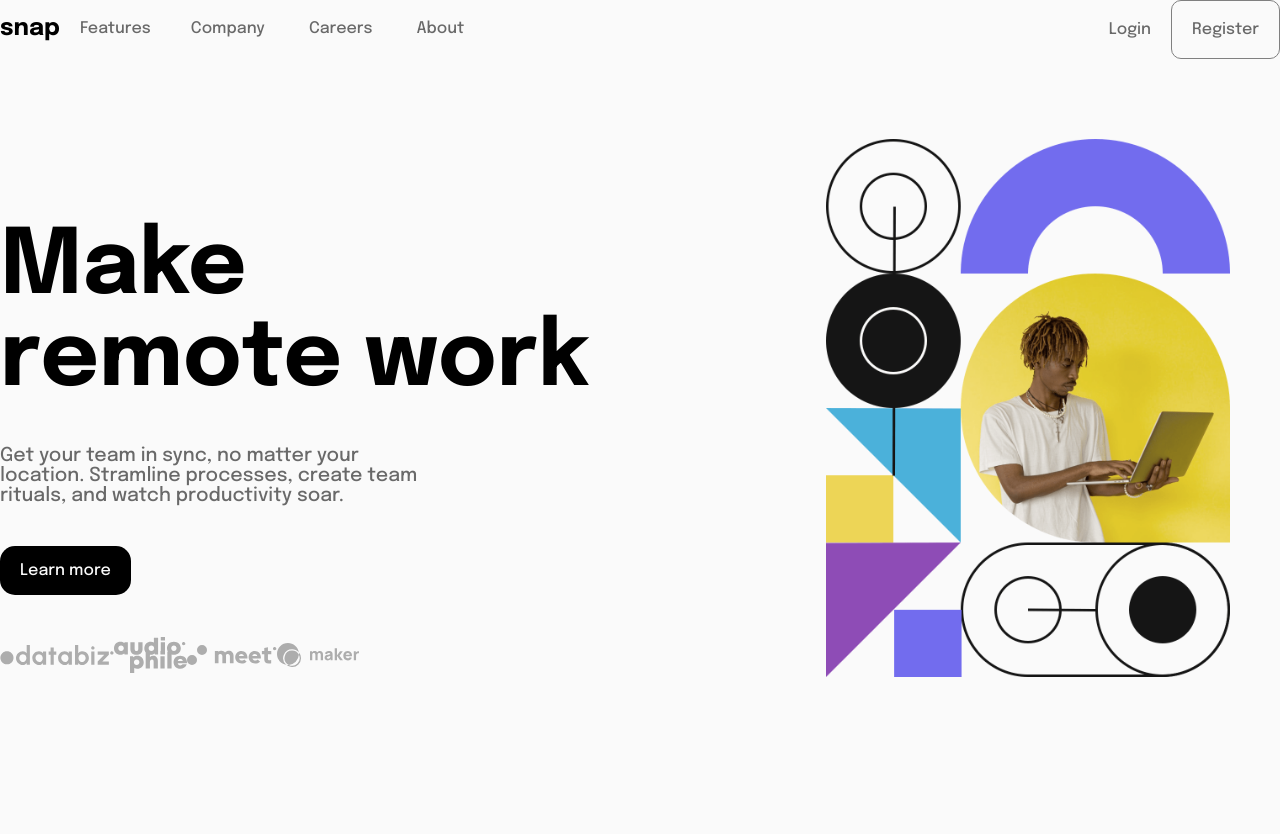
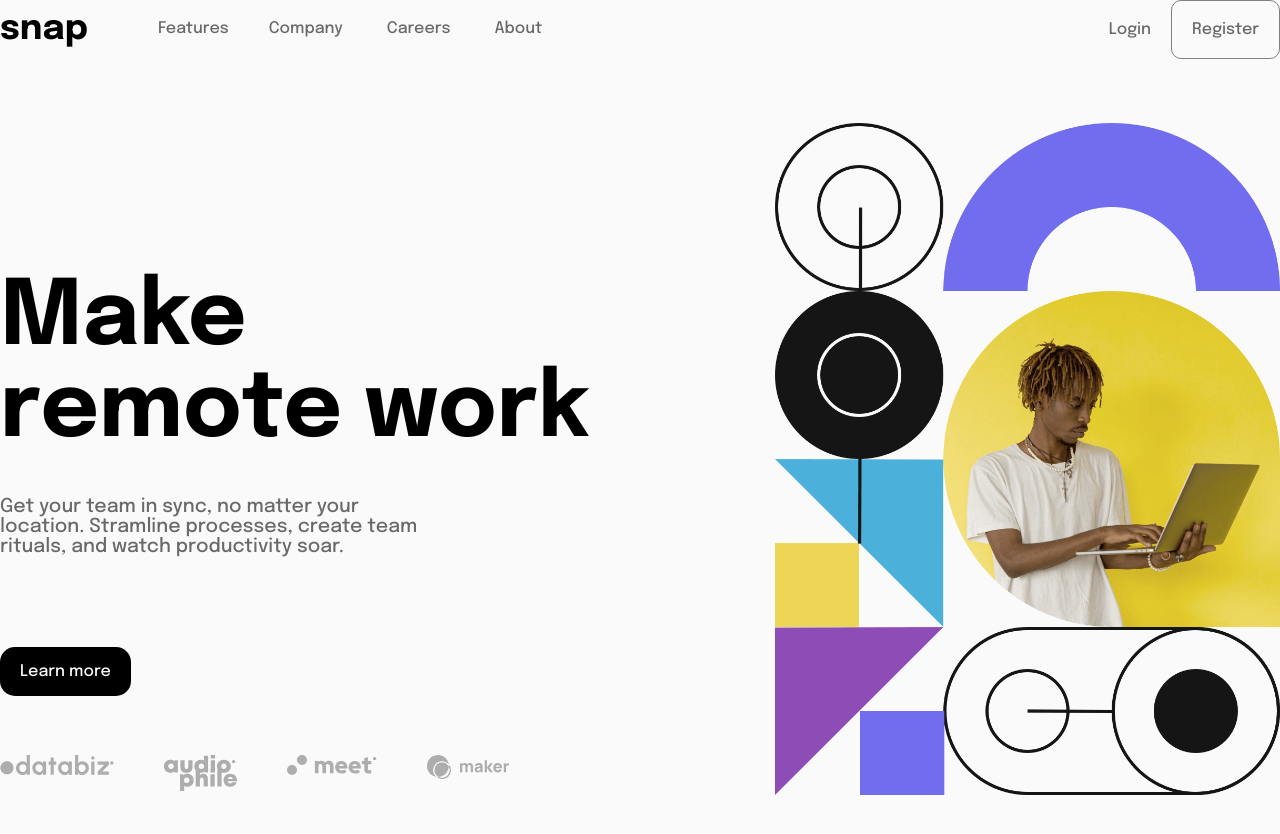
Before and after one commit to steeven-js/Challenge4-Intro-section-with-dropdown-navigation, a plain HTML site: page index.html in a window 1280 px wide. Before the commit the page ends 800 px from the top, so only its background shows below. Drawn offline with Linux system fonts and the light colour scheme.

Commit message:
first commit

```diff
--- a/Css/challenge4.css
+++ b/Css/challenge4.css
@@ -19,8 +19,10 @@ body {
 
 #content_desktop {
     display: flex;
+    align-items: center;
     justify-content: center;
-    align-items: center;
+    flex-direction: column;
+    height: 100%;
 }
 
 #mobile_header {
@@ -39,8 +41,12 @@ header {
 }
 
 .navbar {
-    overflow: hidden;
-    width: 100%;
+    /* overflow: hidden; */
+    width: 1700px;
+    /* display: flex; */
+    /* justify-content: center; */
+    /* align-items: center; */
+    margin: auto;
 }
 
 .navbar a {
@@ -65,14 +71,19 @@ header {
     align-items: center;
 }
 
+.navbar h1 {
+    margin-right: 50px;
+    font-size: 2.2rem;
+}
+
 .desktop_Register {
     border: 1px solid gray;
     border-radius: 10px;
 }
 
 .dropdown1 {
-float: left;
-overflow: hidden;
+    float: left;
+    overflow: hidden;
 }
 
 .dropdown1 .dropbtn { /* Ici button et les a onr les mêmes proprités*/
@@ -126,20 +137,22 @@ overflow: hidden;
 
 .container {
     margin: 0 auto;
-    margin-top: 80px;
     max-width: 1400px;
     position: relative;
-
     display: flex;
     justify-content: center;
-    align-items: center;
+    align-items: flex-start;
+    /* border: 1px solid red; */
+
 }
 
 .left_info {
-    display: flex;
+    /* display: flex; */
     flex-direction: column;
-    justify-content: center;
+    justify-content: space-evenly;
     align-items: flex-start;
+    /* padding-left: 150px; */
+    height: 100%;
 }
 
 .right_img {
@@ -147,17 +160,18 @@ overflow: hidden;
     flex-direction: column;
     justify-content: center;
     align-items: center;
+    /* width: 1500px; */
 }
 
 .right_img img {
     display: block;
-    width: 80%;
+    width: 100%;
 }
 
 .left_info h1 {
     font-size: 90px;
+    margin-top: 150px;
 }
-
 .left_info p {
     color: hsl(0, 0%, 41%);
     padding-right: 345px;
@@ -166,21 +180,30 @@ overflow: hidden;
 }
 
 .left_info .btn_desktop {
+    display: inline-block;
     padding: 16px 20px;
     background: black;
     text-align: center;
     text-decoration: none;
     color: hsl(0, 0%, 98%);
     border-radius: 15px;
+    margin-top: 50px;
+}
+
+.left_info .btn_desktop:hover {
+    background: hsl(0, 0%, 98%);
+    color: black;
+    border: 1px solid black;
 }
 
 .left_info .sponso {
     display: flex;
-    align-items: center;
-    justify-content: space-between;
-    margin-right: 80px;
     position: absolute;
     bottom: 0;
+}
+
+.left_info .sponso img{
+    margin-right: 50px;
 }
 
 /* MOBILE */
--- a/index.html
+++ b/index.html
@@ -57,8 +57,7 @@
     <section id="content_desktop">
         <div class="container">
             <div class="left_info">
-                <h1 class="h_make">Make</h1>
-                <h1>remote work</h1>
+                <h1 class="h_make">Make <br> remote work</h1>
                 <p>Get your team in sync, no matter your location. Stramline processes, create team rituals, and watch productivity soar.</p>
                 <a href="#" class="btn_desktop">Learn more</a>
                 <div class="sponso">
```
Also changed, not shown: 1 other file.
